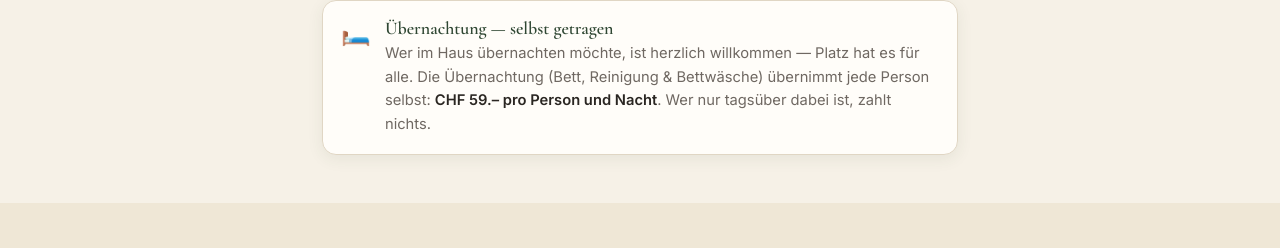
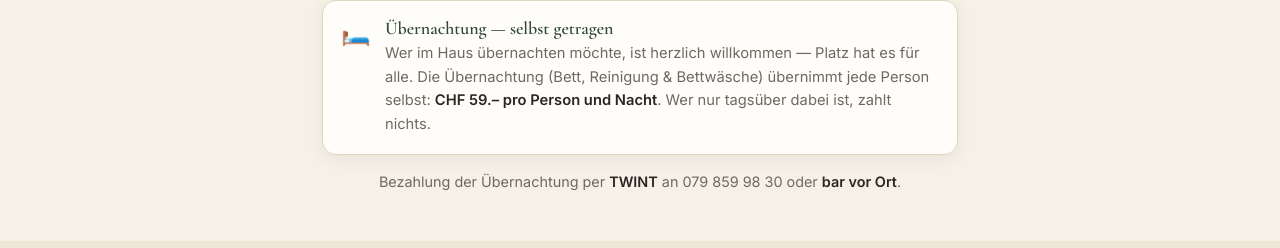
Before and after one commit to scandrian/fest-lea-jon, a plain HTML site: page index.html in a window 1280 px wide. Shown: the part 4213-4461 px from the top of the page. Drawn offline with nearby package versions, Linux system fonts and the light colour scheme.

Commit message:
Zahlungsinfo: TWINT an 079 859 98 30 oder bar vor Ort

```diff
--- a/index.html
+++ b/index.html
@@ -184,6 +184,8 @@
   .kosten-item h3{font-size:1.12rem;color:var(--forest);margin:0 0 4px}
   .kosten-item p{margin:0;color:var(--muted);font-size:.92rem}
   .kosten-item p b{color:var(--ink)}
+  .pay-note{margin:16px 0 0;font-size:.9rem;color:var(--muted);text-align:center;line-height:1.5}
+  .pay-note b{color:var(--ink)}
 
   /* DAMALS-POLAROID */
   .damals{max-width:300px;margin:34px auto 0;background:#fff;padding:10px 10px 0;
@@ -351,6 +353,7 @@
         </div>
       </div>
     </div>
+    <p class="pay-note">Bezahlung der Übernachtung per <b>TWINT</b> an 079 859 98 30 oder <b>bar vor Ort</b>.</p>
   </div>
 </section>
 
```
